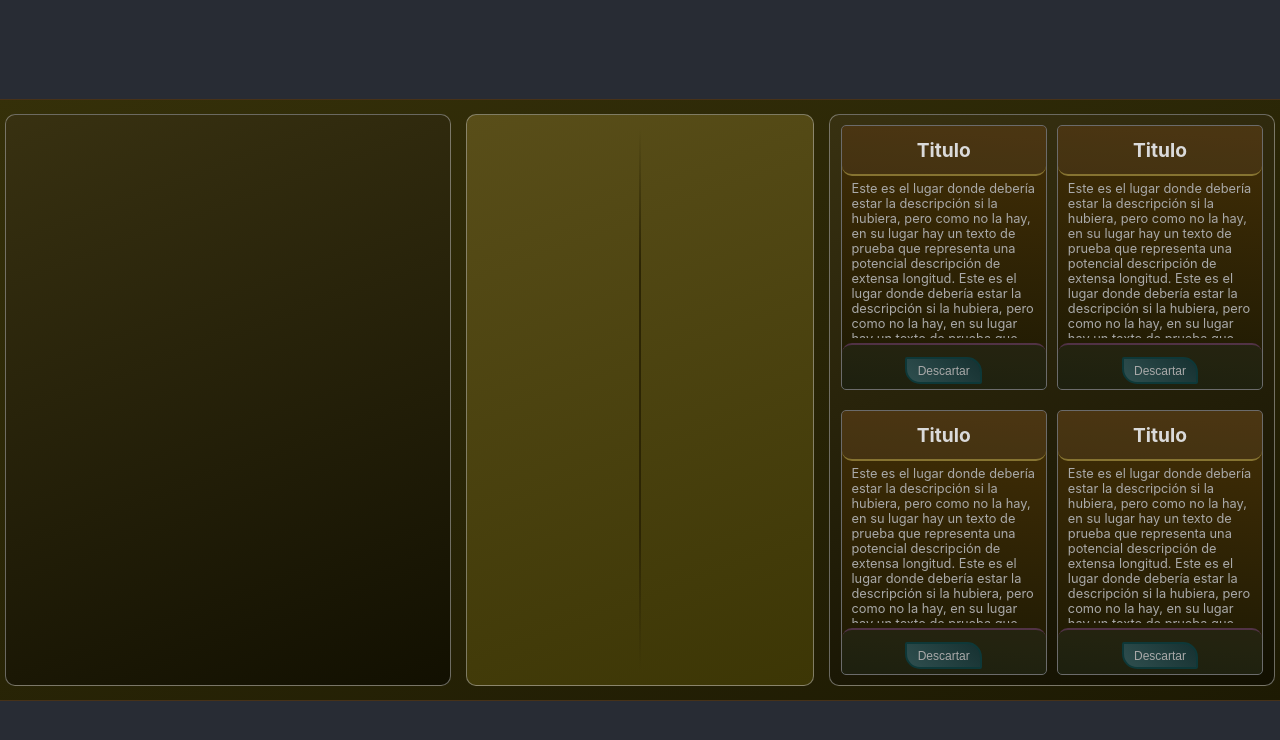
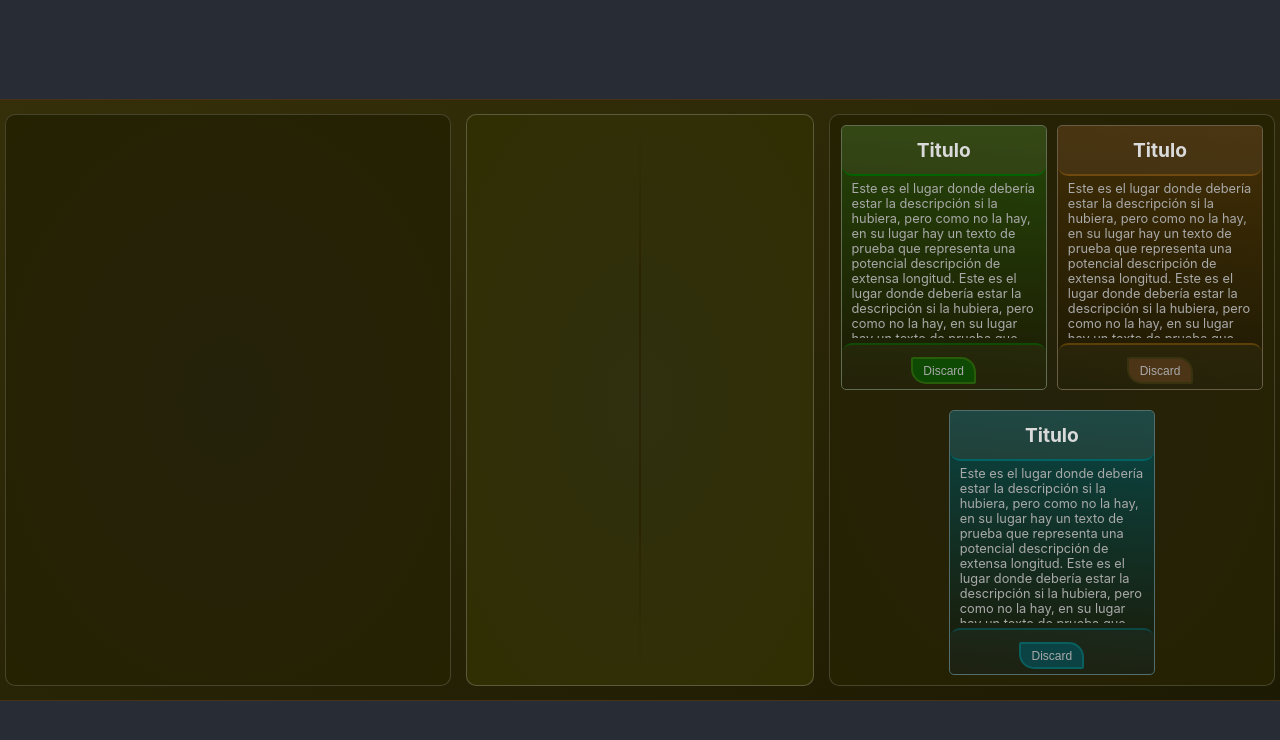
Before and after one commit to SerchoD/chees-card-game, a React (Create React App) app: page / in a window 1280 px wide. Shown: the top 740 px of the page. Built offline with nearby package versions, Linux system fonts and the light colour scheme; the HTML template or start-up script is replaced by a standard one.

Commit message:
Terminado los 3 estilos de las Cards de Juego.

```diff
--- a/src/App.css
+++ b/src/App.css
@@ -7,15 +7,10 @@
 	pointer-events: none;
 }
 
-@media (prefers-reduced-motion: no-preference) {
-  .App-logo {
-    animation: App-logo-spin infinite 20s linear;
-  }
-}
-
 .App-header {
 	background-color: #282c34;
 	min-height: 100vh;
+	min-width: 100vw;
 	display: flex;
 	flex-direction: column;
 	align-items: center;
@@ -27,12 +22,3 @@
 .App-link {
 	color: #61dafb;
 }
-
-@keyframes App-logo-spin {
-  from {
-    transform: rotate(0deg);
-  }
-  to {
-    transform: rotate(360deg);
-  }
-}
--- a/src/components/Card-game/CardGame.jsx
+++ b/src/components/Card-game/CardGame.jsx
@@ -1,7 +1,9 @@
 import React from 'react';
 import data from './cards';
 import './cardGame.css';
-import Card from './Card';
+import CardNormal from './Cards/CardNormal/CardNormal';
+import CardSpecial from './Cards/CardSpecial/CardSpecial';
+import CardElite from './Cards/CardElite/CardElite';
 
 const CardGame = () => {
 	const card = data.card;
@@ -15,10 +17,10 @@ const CardGame = () => {
 			</div>
 
 			<div className='rigth-player-board player-board'>
-				<Card />
-				<Card />
-				<Card />
-				<Card />
+				<CardSpecial />
+
+				<CardNormal />
+				<CardElite />
 			</div>
 		</div>
 	);
--- /dev/null
+++ b/src/components/Card-game/Cards/CardElite/CardElite.jsx
@@ -0,0 +1,34 @@
+import React, { useEffect } from 'react';
+import './cardElite.css';
+
+const CardElite = ({
+	title = 'Titulo',
+	description = 'Este es el lugar donde debería estar la descripción si la hubiera, pero como no la hay, en su lugar hay un texto de prueba que representa una potencial descripción de extensa longitud. Este es el lugar donde debería estar la descripción si la hubiera, pero como no la hay, en su lugar hay un texto de prueba que representa una potencial descripción de extensa longitud',
+}) => {
+	const scrollUpCustom = (event) => {
+		event.target.scrollTo({
+			top: 0,
+			behavior: 'smooth',
+		});
+	};
+
+	return (
+		<div className='cardElite'>
+			<h1 className='titleElite'>{title}</h1>
+
+			<p
+				className='descriptionElite'
+				onMouseLeave={scrollUpCustom}
+				title={description}
+			>
+				{description}
+			</p>
+
+			<div className='button-containerElite'>
+				<button className='btn-deleteElite'>Discard</button>
+			</div>
+		</div>
+	);
+};
+
+export default CardElite;
--- a/src/components/Card-game/card.css
+++ b/src/components/Card-game/Cards/CardElite/cardElite.css
@@ -1,19 +1,13 @@
-.card {
+.cardElite {
 	display: grid;
 	grid-template-columns: auto;
 	grid-template-rows: 10;
 
 	text-align: center;
-	/* align */
 
-	background: rgb(68, 47, 6);
-	background: linear-gradient(
-		184deg,
-		rgba(68, 47, 6, 1) 0%,
-		rgba(27, 24, 3, 1) 100%
-	);
+	background: linear-gradient(184deg, rgb(9, 71, 71) 0%, rgba(27, 24, 3, 1) 100%);
 
-	border: 1px solid rgb(107, 107, 107);
+	border: 1px solid rgb(82, 109, 107);
 	border-radius: 5px;
 
 	width: 46%;
@@ -22,7 +16,7 @@
 	margin: 5px;
 }
 
-.title {
+.titleElite {
 	grid-row: 1 / 2;
 
 	color: rgb(218, 218, 218);
@@ -31,7 +25,7 @@
 
 	background-color: rgba(100, 81, 65, 0.226);
 
-	border-bottom: 2px solid rgba(214, 195, 87, 0.452);
+	border-bottom: 2px solid rgb(0, 100, 100);
 	border-radius: 0px 0px 10px 10px;
 
 	height: fit-content;
@@ -40,7 +34,7 @@
 	margin: 0px 0px 0px 0px;
 }
 
-.description {
+.descriptionElite {
 	grid-row: auto;
 
 	overflow: hidden;
@@ -50,19 +44,22 @@
 	font-size: 0.8rem;
 
 	text-align: start;
-	text-overflow: clip;
 
 	margin: 5px 10px 5px 10px;
 }
+.descriptionElite:hover {
+	overflow: scroll;
+	scrollbar-width: none;
+}
 
-.button {
+.button-containerElite {
 	grid-row: 9 / 10;
 
 	/* font-size: 1.2rem; */
 
-	background-color: rgba(48, 87, 90, 0.144);
+	background-color: rgba(48, 85, 90, 0.151);
 
-	border-top: 2px solid rgba(199, 87, 214, 0.274);
+	border-top: 2px solid rgba(0, 93, 100, 0.568);
 	border-radius: 10px 10px 0px 0px;
 
 	/* height: fit-content; */
@@ -70,36 +67,38 @@
 	padding: 5px 0px 5px 0px;
 	margin: 0px 0px 0px 0px;
 }
-.btn-delete {
-	background: linear-gradient(45deg, darkslategrey, rgb(22, 49, 49));
+.btn-deleteElite {
+	background: rgba(0, 88, 100, 0.596);
 
 	color: darkgray;
 
 	font-size: 0.75rem;
 
-	border: 2px solid rgb(14, 56, 56);
+	border: 2px solid rgb(9, 94, 94);
 	border-radius: 2px 15px 2px 15px;
 
 	padding: 2% 5% 2% 5%;
 	margin: 2% 0% 0% 0%;
+
+	transition: 0.2s ease;
 }
 
-.btn-delete:hover {
-	background: linear-gradient(45deg, rgb(31, 51, 51), rgb(12, 31, 31));
+.btn-deleteElite:hover {
+	background: rgb(0, 93, 100);
 
-	color: rgb(138, 138, 138);
+	color: rgb(189, 189, 189);
 
-	border: 2px solid rgb(10, 39, 39);
+	border: 2px solid rgb(22, 109, 124);
 }
 
-.btn-delete:active {
-	background: linear-gradient(45deg, darkslategrey, rgb(22, 49, 49));
+.btn-deleteElite:active {
+	background: rgb(0, 93, 100);
 
-	color: darkgray;
+	color: rgb(177, 177, 177);
 
-	font-size: 0.74rem;
+	font-size: 0.75rem;
 
-	border: 2px solid rgb(14, 56, 56);
+	border: 2px solid rgb(10, 78, 80);
 
 	padding: 1.5% 3.5% 1.5% 3.5%;
 	margin: 2.5% 0% 0.5% 0%;
--- a/src/components/Card-game/Card.jsx
+++ b/src/components/Card-game/Cards/CardNormal/CardNormal.jsx
@@ -1,24 +1,30 @@
 import React from 'react';
-import './card.css';
+import './cardNormal.css';
 
-const Card = ({
+const CardNormal = ({
 	title = 'Titulo',
 	description = 'Este es el lugar donde debería estar la descripción si la hubiera, pero como no la hay, en su lugar hay un texto de prueba que representa una potencial descripción de extensa longitud. Este es el lugar donde debería estar la descripción si la hubiera, pero como no la hay, en su lugar hay un texto de prueba que representa una potencial descripción de extensa longitud',
-	cardClass = ['normal', 'special', 'elit'],
 }) => {
+	const scrollUpCustom = (event) => {
+		event.target.scrollTo({
+			top: 0,
+			behavior: 'smooth',
+		});
+	};
+
 	return (
 		<div className='card'>
 			<h1 className='title'>{title}</h1>
 
-			<p className='description' title={description}>
+			<p className='description' onMouseLeave={scrollUpCustom} title={description}>
 				{description}
 			</p>
 
-			<div className='button'>
-				<button className='btn-delete'>Descartar</button>
+			<div className='button-container'>
+				<button className='btn-delete'>Discard</button>
 			</div>
 		</div>
 	);
 };
 
-export default Card;
+export default CardNormal;
--- /dev/null
+++ b/src/components/Card-game/Cards/CardNormal/cardNormal.css
@@ -0,0 +1,110 @@
+.card {
+	display: grid;
+	grid-template-columns: auto;
+	grid-template-rows: 10;
+
+	text-align: center;
+	/* align */
+
+	background: linear-gradient(
+		184deg,
+		rgba(68, 47, 6, 1) 0%,
+		rgba(27, 24, 3, 1) 100%
+	);
+
+	border: 1px solid rgb(105, 93, 70);
+	border-radius: 5px;
+
+	width: 46%;
+	height: 46%;
+
+	margin: 5px;
+}
+
+.title {
+	grid-row: 1 / 2;
+
+	color: rgb(218, 218, 218);
+
+	font-size: 1.2rem;
+
+	background-color: rgba(100, 81, 65, 0.226);
+
+	border-bottom: 2px solid rgba(199, 121, 5, 0.322);
+	border-radius: 0px 0px 10px 10px;
+
+	height: fit-content;
+
+	padding: 12px 0px 12px 0px;
+	margin: 0px 0px 0px 0px;
+}
+
+.description {
+	grid-row: auto;
+
+	overflow: hidden;
+
+	color: darkgray;
+
+	font-size: 0.8rem;
+
+	text-align: start;
+
+	margin: 5px 10px 5px 10px;
+}
+.description:hover {
+	overflow: scroll;
+	scrollbar-width: none;
+}
+
+.button-container {
+	grid-row: 9 / 10;
+
+	/* font-size: 1.2rem; */
+
+	background-color: rgba(89, 90, 48, 0.144);
+
+	border-top: 2px solid rgba(199, 121, 5, 0.322);
+	border-radius: 10px 10px 0px 0px;
+
+	/* height: fit-content; */
+
+	padding: 5px 0px 5px 0px;
+	margin: 0px 0px 0px 0px;
+}
+.btn-delete {
+	background: rgba(80, 56, 25, 0.877);
+
+	color: darkgray;
+
+	font-size: 0.75rem;
+
+	border: 2px solid rgb(56, 50, 14);
+	border-radius: 2px 15px 2px 15px;
+
+	padding: 2% 5% 2% 5%;
+	margin: 2% 0% 0% 0%;
+
+	transition: 0.2s ease;
+}
+
+.btn-delete:hover {
+	background: rgba(80, 56, 25, 0.877);
+
+	color: rgb(189, 189, 189);
+
+	border: 2px solid rgb(77, 77, 17);
+}
+
+.btn-delete:active {
+	background: rgba(80, 56, 25, 0.877);
+
+	color: rgb(138, 138, 138);
+
+	font-size: 0.75rem;
+
+	border: 2px solid rgb(56, 50, 14);
+
+	padding: 1.5% 3.5% 1.5% 3.5%;
+	margin: 2.5% 0% 0.5% 0%;
+}
--- /dev/null
+++ b/src/components/Card-game/Cards/CardSpecial/CardSpecial.jsx
@@ -0,0 +1,34 @@
+import React from 'react';
+import './cardSpecial.css';
+
+const CardSpecial = ({
+	title = 'Titulo',
+	description = 'Este es el lugar donde debería estar la descripción si la hubiera, pero como no la hay, en su lugar hay un texto de prueba que representa una potencial descripción de extensa longitud. Este es el lugar donde debería estar la descripción si la hubiera, pero como no la hay, en su lugar hay un texto de prueba que representa una potencial descripción de extensa longitud',
+}) => {
+	const scrollUpCustom = (event) => {
+		event.target.scrollTo({
+			top: 0,
+			behavior: 'smooth',
+		});
+	};
+
+	return (
+		<div className='cardSpecial'>
+			<h1 className='titleSpecial'>{title}</h1>
+
+			<p
+				className='descriptionSpecial'
+				onMouseLeave={scrollUpCustom}
+				title={description}
+			>
+				{description}
+			</p>
+
+			<div className='button-containerSpecial'>
+				<button className='btn-deleteSpecial'>Discard</button>
+			</div>
+		</div>
+	);
+};
+
+export default CardSpecial;
--- /dev/null
+++ b/src/components/Card-game/Cards/CardSpecial/cardSpecial.css
@@ -0,0 +1,105 @@
+.cardSpecial {
+	display: grid;
+	grid-template-columns: auto;
+	grid-template-rows: 10;
+
+	text-align: center;
+
+	background: linear-gradient(184deg, rgb(37, 71, 9) 0%, rgba(27, 24, 3, 1) 100%);
+
+	border: 1px solid rgb(95, 109, 82);
+	border-radius: 5px;
+
+	width: 46%;
+	height: 46%;
+
+	margin: 5px;
+}
+
+.titleSpecial {
+	grid-row: 1 / 2;
+
+	color: rgb(218, 218, 218);
+
+	font-size: 1.2rem;
+
+	background-color: rgba(100, 81, 65, 0.226);
+
+	border-bottom: 2px solid darkgreen;
+	border-radius: 0px 0px 10px 10px;
+
+	height: fit-content;
+
+	padding: 12px 0px 12px 0px;
+	margin: 0px 0px 0px 0px;
+}
+
+.descriptionSpecial {
+	grid-row: auto;
+
+	overflow: hidden;
+
+	color: darkgray;
+
+	font-size: 0.8rem;
+
+	text-align: start;
+
+	margin: 5px 10px 5px 10px;
+}
+.descriptionSpecial:hover {
+	overflow: scroll;
+	scrollbar-width: none;
+}
+
+.button-containerSpecial {
+	grid-row: 9 / 10;
+
+	/* font-size: 1.2rem; */
+
+	background-color: rgba(89, 90, 48, 0.144);
+
+	border-top: 2px solid rgba(0, 100, 0, 0.568);
+	border-radius: 10px 10px 0px 0px;
+
+	/* height: fit-content; */
+
+	padding: 5px 0px 5px 0px;
+	margin: 0px 0px 0px 0px;
+}
+.btn-deleteSpecial {
+	background: rgba(0, 100, 0, 0.596);
+
+	color: darkgray;
+
+	font-size: 0.75rem;
+
+	border: 2px solid rgb(40, 94, 9);
+	border-radius: 2px 15px 2px 15px;
+
+	padding: 2% 5% 2% 5%;
+	margin: 2% 0% 0% 0%;
+
+	transition: 0.2s ease;
+}
+
+.btn-deleteSpecial:hover {
+	background: darkgreen;
+
+	color: rgb(189, 189, 189);
+
+	border: 2px solid rgb(49, 110, 13);
+}
+
+.btn-deleteSpecial:active {
+	background: darkgreen;
+
+	color: rgb(177, 177, 177);
+
+	font-size: 0.75rem;
+
+	border: 2px solid rgb(36, 80, 10);
+
+	padding: 1.5% 3.5% 1.5% 3.5%;
+	margin: 2.5% 0% 0.5% 0%;
+}
--- a/src/components/Card-game/cardGame.css
+++ b/src/components/Card-game/cardGame.css
@@ -21,14 +21,7 @@
 	align-items: center;
 	flex-wrap: wrap;
 
-	/* background-color: rgb(56, 49, 17); */
-
-	background: rgb(56, 49, 17);
-	background: linear-gradient(
-		160deg,
-		rgba(56, 49, 17, 1) 0%,
-		rgba(18, 16, 1, 1) 100%
-	);
+	background: radial-gradient(rgb(37, 34, 11) 0%, rgb(37, 34, 0) 120%);
 
 	color: silver;
 
@@ -38,7 +31,7 @@
 	margin: 15px;
 
 	border-radius: 10px;
-	border: 1px solid rgba(192, 192, 192, 0.5);
+	border: 1px solid rgba(192, 192, 192, 0.212);
 }
 
 .center-board {
@@ -46,14 +39,7 @@
 	justify-content: center;
 	align-items: center;
 
-	/* background-color: rgb(71, 62, 20); */
-
-	background: rgb(89, 78, 25);
-	background: linear-gradient(
-		160deg,
-		rgba(89, 78, 25, 1) 0%,
-		rgba(60, 54, 5, 1) 100%
-	);
+	background: radial-gradient(rgb(48, 47, 15) 0%, rgb(48, 47, 0) 120%);
 	color: silver;
 
 	width: 350px;
@@ -62,7 +48,7 @@
 	margin: 5px 0px 5px 0px;
 
 	border-radius: 10px;
-	border: 1px solid rgba(192, 192, 192, 0.5);
+	border: 1px solid rgba(192, 192, 192, 0.295);
 }
 .center-lane {
 	background: linear-gradient(
--- /dev/null
+++ b/test.js
@@ -0,0 +1 @@
+console.log('dirt worm worm dirt dirt worm'.split('dirt').length);
```
Also changed, not shown: src/index.css (+7 -8 lines), package.json (line endings or trailing spaces), 1 other file (tests, documents, lock files or other folders). Lines whose indentation alone changed are shown as unchanged.
